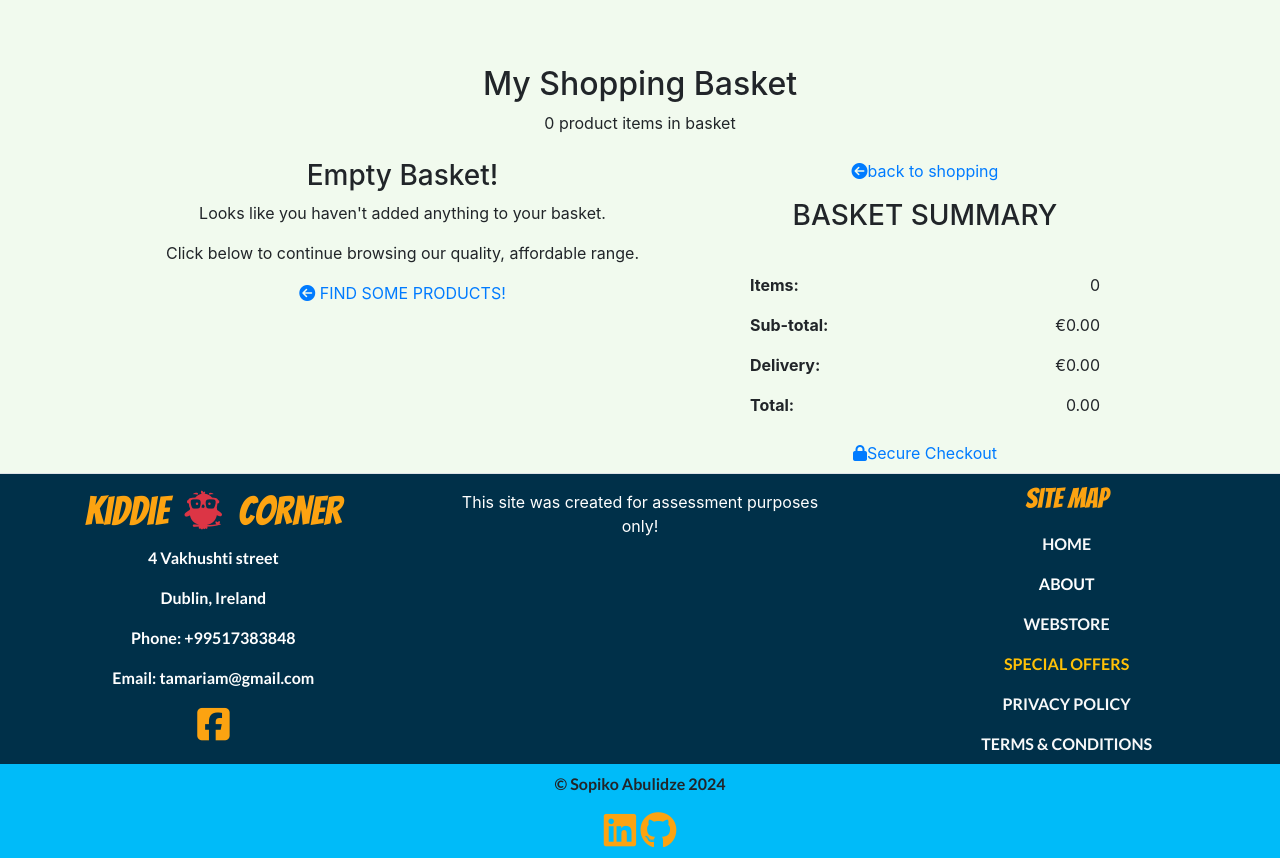
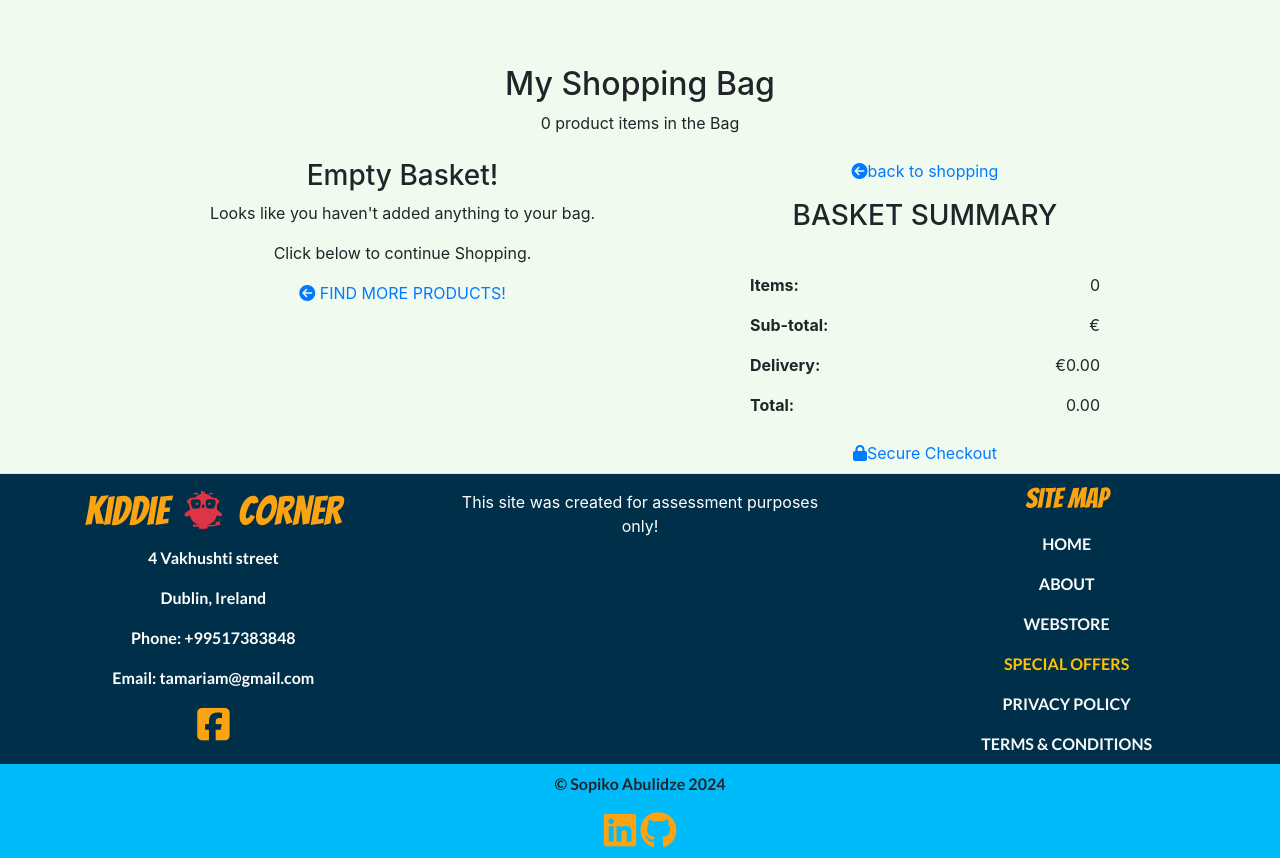
Before and after one commit to tamariam/Kiddie-Corner, a Django app: page /bag/ in a window 1280 px wide. Shown: the part 201-1059 px from the top of the page. Run offline with Django 3.2, Linux system fonts and the light colour scheme; some libraries are stand-ins or nearby versions; some web fonts are replaced.

Commit message:
add comments to bag.html sections

```diff
--- a/shopping_bag/contexts.py
+++ b/shopping_bag/contexts.py
@@ -12,12 +12,14 @@ def shopping_bag_contents(request):
 
     for item_id, quantity in bag.items():
         product = get_object_or_404(Product, pk=item_id)
-        total += quantity * product.price
+        subtotal = quantity * product.price
+        total += subtotal
         count += quantity
         bag_items.append({
             'item_id': item_id,
             'quantity': quantity,
             'product': product,
+            'subtotal': subtotal
         })
 
     if total < settings.FREE_SHIPPING_LIMIT:
--- a/shopping_bag/templates/shopping_bag/bag.html
+++ b/shopping_bag/templates/shopping_bag/bag.html
@@ -14,17 +14,17 @@
 
     <div class="row">
         <div class="col-12 text-center mt-3">
-            <h2>My Shopping Basket</h2>
+            <h2>My Shopping Bag</h2>
         </div>
     </div>
 
     <div class="row">
         <div class="col-12 text-center mb-4">
-            <p class="mb-0 item-count-header">{{ count }} product items in basket</p>
+            <p class="mb-0 item-count-header">{{ count }} product items in the Bag</p>
         </div>
     </div>
 
-    <!-- Shopping Basket Items -->
+    <!-- Shopping Bag Items -->
 
     <div class="row center-row">
         <div class="col-sm-12 col-md-7 mb-3 basket-col">
@@ -88,23 +88,23 @@
                     </div>
                     {% endfor %}
 
-                <!-- No Items In Basket -->
+                <!-- if no Items In Bag -->
 
                 {% else %}
                     <div class="col-12 text-center basket-empty">
                         <h3>Empty Basket!</h3>
-                        <p>Looks like you haven't added anything to your basket.</p>
-                        <p>Click below to continue browsing our quality, affordable range.</p>
-                        <a href="{% url 'products' %}" class="sensical-button text-center rounded-0 mt-2">
+                        <p>Looks like you haven't added anything to your bag.</p>
+                        <p>Click below to continue Shopping.</p>
+                        <a href="{% url 'products' %}" class="text-center rounded-0 mt-2">
                             <span class="icon"><i class="fa-solid fa-circle-arrow-left"></i></span>
-                            <span class="text-uppercase">Find Some Products!</span>
+                            <span class="text-uppercase">Find More Products!</span>
                         </a>
                     </div>
                 {% endif %}
             </div>
         </div>
 
-        <!-- Basket Summary and Action Buttons -->
+        <!-- Bag Summary  -->
 
         <div class="col-sm-12 col-md-4 text-center">
             <div class="basket-checkout text-center mb-2">
@@ -129,7 +129,7 @@
                     <p><strong>Sub-total:</strong></p>
                 </div>
                 <div class="col text-right">
-                    <span>€{{ total|floatformat:2 }}</span>
+                    <span>€{{ subtotal|floatformat:2 }}</span>
                 </div>
             </div>
             <div class="row checkout-row">
```
